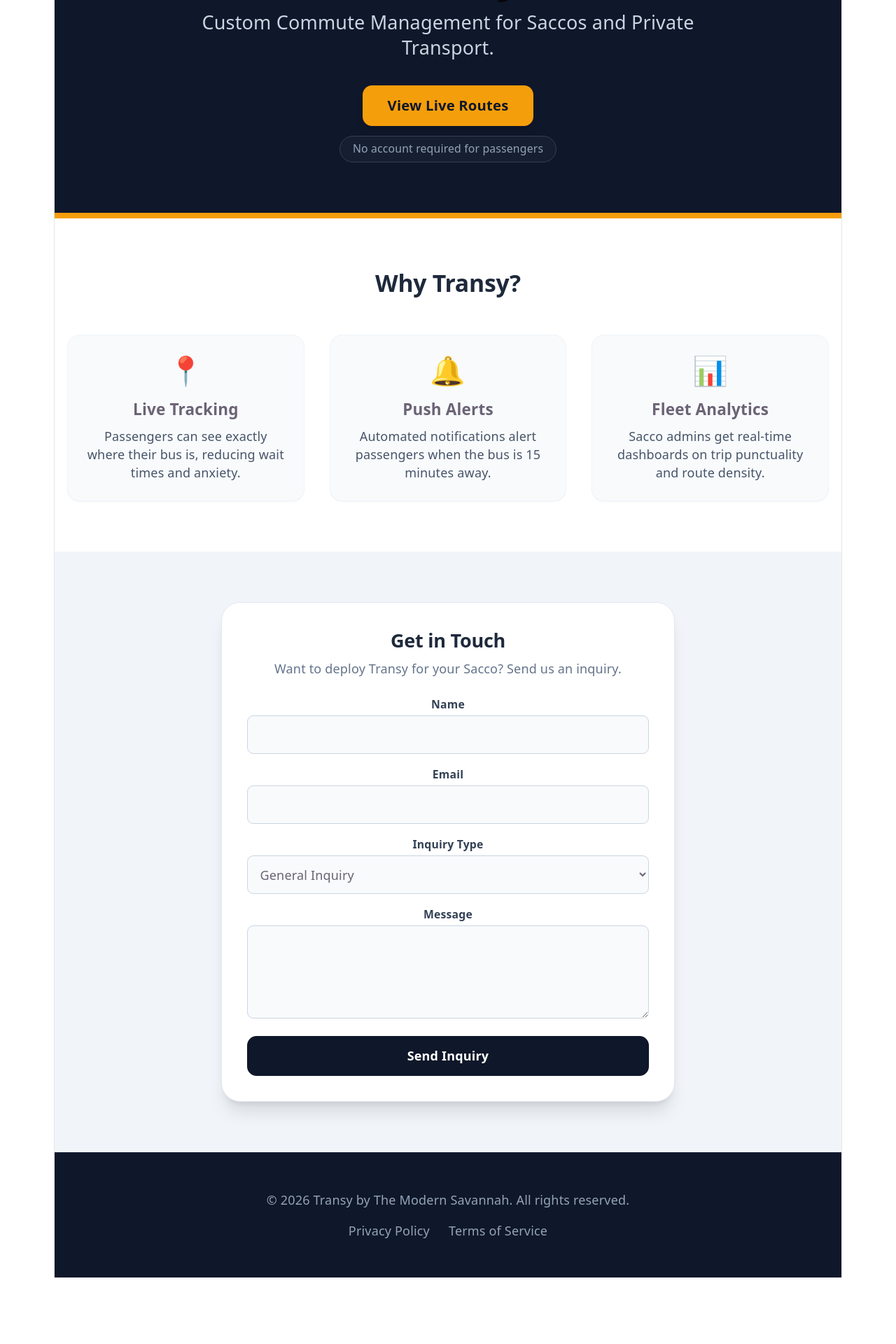
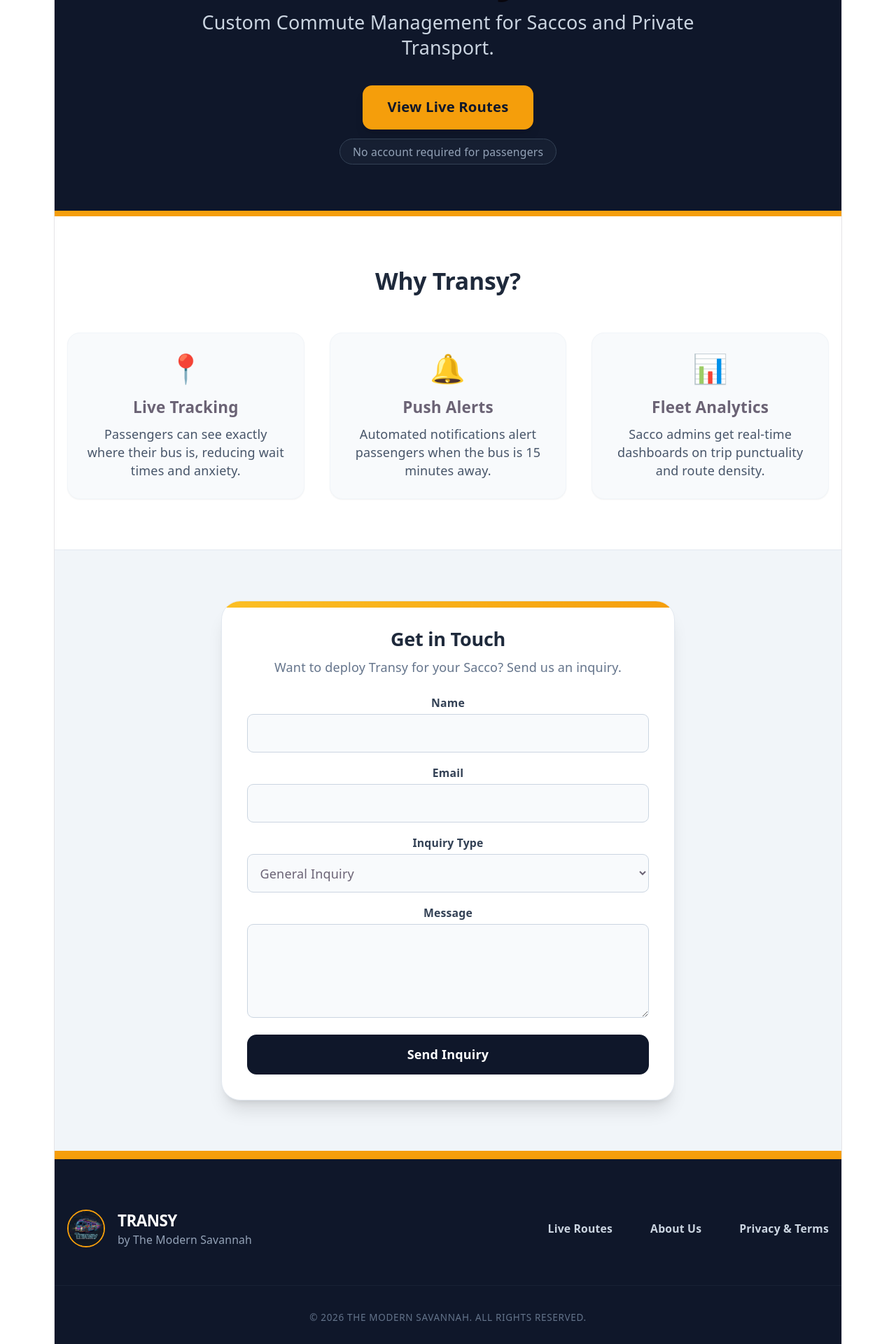
Before and after one commit to Mercy-Em-t/commuteKE, a React (Vite) app in the folder frontend/: page / in a window 1280 px wide. Shown: the part 320-2240 px from the top of the page at 70% size. Before the commit the page ends 2145 px from the top, so only its background shows below. Built offline with nearby package versions, Linux system fonts and the light colour scheme; no server answers.

Commit message:
pwa-install-prompt-and-footer-redesign

```diff
--- a/frontend/src/pages/LandingPage.jsx
+++ b/frontend/src/pages/LandingPage.jsx
@@ -1,8 +1,30 @@
-import React, { useState } from 'react';
+import React, { useState, useEffect } from 'react';
 
 function LandingPage() {
     const [formData, setFormData] = useState({ name: '', email: '', type: 'General', message: '' });
     const [status, setStatus] = useState(null); // 'sending', 'success', 'error'
+    const [deferredPrompt, setDeferredPrompt] = useState(null);
+    const [isInstallable, setIsInstallable] = useState(false);
+
+    useEffect(() => {
+        const handleBeforeInstallPrompt = (e) => {
+            e.preventDefault();
+            setDeferredPrompt(e);
+            setIsInstallable(true);
+        };
+        window.addEventListener('beforeinstallprompt', handleBeforeInstallPrompt);
+        return () => window.removeEventListener('beforeinstallprompt', handleBeforeInstallPrompt);
+    }, []);
+
+    const handleInstallClick = async () => {
+        if (!deferredPrompt) return;
+        deferredPrompt.prompt();
+        const { outcome } = await deferredPrompt.userChoice;
+        if (outcome === 'accepted') {
+            setIsInstallable(false);
+        }
+        setDeferredPrompt(null);
+    };
 
     const handleSubmit = async (e) => {
         e.preventDefault();
@@ -46,10 +68,18 @@ function LandingPage() {
                 <p className="text-xl sm:text-2xl text-slate-300 font-light max-w-2xl mx-auto">
                     Custom Commute Management for Saccos and Private Transport.
                 </p>
-                <div className="mt-8 flex flex-col items-center justify-center gap-3">
-                    <a href="/routes" onClick={(e) => navigateTo(e, '/routes')} className="bg-amber-500 text-slate-900 px-8 py-3 rounded-xl font-bold text-lg hover:bg-amber-400 transition-colors shadow-lg">
+                <div className="mt-8 flex flex-col sm:flex-row items-center justify-center gap-4">
+                    <a href="/routes" onClick={(e) => navigateTo(e, '/routes')} className="bg-amber-500 text-slate-900 px-8 py-3.5 rounded-xl font-bold text-lg hover:bg-amber-400 transition-colors shadow-lg">
                         View Live Routes
                     </a>
+                    {isInstallable && (
+                        <button onClick={handleInstallClick} className="bg-white text-slate-900 px-8 py-3.5 rounded-xl font-bold text-lg hover:bg-slate-100 transition-colors shadow-lg flex items-center gap-2">
+                            <svg className="w-6 h-6 text-sky-500" fill="none" viewBox="0 0 24 24" stroke="currentColor"><path strokeLinecap="round" strokeLinejoin="round" strokeWidth={2} d="M4 16v1a3 3 0 003 3h10a3 3 0 003-3v-1m-4-4l-4 4m0 0l-4-4m4 4V4" /></svg>
+                            Install App
+                        </button>
+                    )}
+                </div>
+                <div className="mt-4">
                     <span className="text-sm text-slate-400 font-medium bg-slate-800/50 px-4 py-1.5 rounded-full backdrop-blur-sm border border-slate-700">
                         No account required for passengers
                     </span>
@@ -79,8 +109,9 @@ function LandingPage() {
             </section>
 
             {/* Contact / Inquiry Form */}
-            <section className="bg-slate-100 py-16 px-4">
-                <div className="max-w-xl mx-auto bg-white p-8 rounded-3xl shadow-xl border border-slate-200">
+            <section className="bg-slate-100 py-16 px-4 border-t border-slate-200">
+                <div className="max-w-xl mx-auto bg-white p-8 rounded-3xl shadow-xl border border-slate-200 relative overflow-hidden">
+                    <div className="absolute top-0 left-0 w-full h-2 bg-gradient-to-r from-amber-400 to-amber-500"></div>
                     <h2 className="text-2xl font-bold text-slate-800 mb-2">Get in Touch</h2>
                     <p className="text-slate-500 mb-6">Want to deploy Transy for your Sacco? Send us an inquiry.</p>
 
@@ -92,15 +123,15 @@ function LandingPage() {
                         <form onSubmit={handleSubmit} className="space-y-4">
                             <div>
                                 <label className="block text-sm font-bold text-slate-700 mb-1">Name</label>
-                                <input required type="text" value={formData.name} onChange={e => setFormData({...formData, name: e.target.value})} className="w-full border-slate-300 rounded-lg p-3 bg-slate-50 border focus:border-sky-500 focus:ring-1 focus:ring-sky-500" />
+                                <input required type="text" value={formData.name} onChange={e => setFormData({...formData, name: e.target.value})} className="w-full border-slate-300 rounded-lg p-3 bg-slate-50 border focus:border-amber-500 focus:ring-1 focus:ring-amber-500" />
                             </div>
                             <div>
                                 <label className="block text-sm font-bold text-slate-700 mb-1">Email</label>
-                                <input required type="email" value={formData.email} onChange={e => setFormData({...formData, email: e.target.value})} className="w-full border-slate-300 rounded-lg p-3 bg-slate-50 border focus:border-sky-500 focus:ring-1 focus:ring-sky-500" />
+                                <input required type="email" value={formData.email} onChange={e => setFormData({...formData, email: e.target.value})} className="w-full border-slate-300 rounded-lg p-3 bg-slate-50 border focus:border-amber-500 focus:ring-1 focus:ring-amber-500" />
                             </div>
                             <div>
                                 <label className="block text-sm font-bold text-slate-700 mb-1">Inquiry Type</label>
-                                <select value={formData.type} onChange={e => setFormData({...formData, type: e.target.value})} className="w-full border-slate-300 rounded-lg p-3 bg-slate-50 border focus:border-sky-500 focus:ring-1 focus:ring-sky-500">
+                                <select value={formData.type} onChange={e => setFormData({...formData, type: e.target.value})} className="w-full border-slate-300 rounded-lg p-3 bg-slate-50 border focus:border-amber-500 focus:ring-1 focus:ring-amber-500">
                                     <option>General Inquiry</option>
                                     <option>Sacco Partnership</option>
                                     <option>Ad Placements</option>
@@ -110,7 +141,7 @@ function LandingPage() {
                             </div>
                             <div>
                                 <label className="block text-sm font-bold text-slate-700 mb-1">Message</label>
-                                <textarea required rows="4" value={formData.message} onChange={e => setFormData({...formData, message: e.target.value})} className="w-full border-slate-300 rounded-lg p-3 bg-slate-50 border focus:border-sky-500 focus:ring-1 focus:ring-sky-500"></textarea>
+                                <textarea required rows="4" value={formData.message} onChange={e => setFormData({...formData, message: e.target.value})} className="w-full border-slate-300 rounded-lg p-3 bg-slate-50 border focus:border-amber-500 focus:ring-1 focus:ring-amber-500"></textarea>
                             </div>
 
                             {status === 'error' && <p className="text-red-500 text-sm font-semibold">Failed to send message. Please try again.</p>}
@@ -122,12 +153,31 @@ function LandingPage() {
                     )}
                 </div>
             </section>
-        {/* Footer */}
-            <footer className="bg-slate-900 text-slate-400 py-12 text-center border-t border-slate-800">
-                <p>&copy; {new Date().getFullYear()} Transy by The Modern Savannah. All rights reserved.</p>
-                <div className="mt-4 flex justify-center gap-6">
-                    <a href="#" className="hover:text-amber-500 transition-colors">Privacy Policy</a>
-                    <a href="#" className="hover:text-amber-500 transition-colors">Terms of Service</a>
+
+            {/* Footer */}
+            <footer className="bg-slate-900 pt-16 pb-8 border-t-[12px] border-amber-500">
+                <div className="max-w-6xl mx-auto px-4 flex flex-col md:flex-row justify-between items-center gap-8 text-center md:text-left">
+                    <div className="flex items-center gap-4">
+                        <img src="/transy_logo.jpg" alt="Transy" className="w-12 h-12 rounded-full border-2 border-amber-500" />
+                        <div>
+                            <h3 className="text-white font-black text-xl tracking-tight">TRANSY</h3>
+                            <p className="text-slate-400 text-sm font-medium">by The Modern Savannah</p>
+                        </div>
+                    </div>
+
+                    <div className="flex flex-col sm:flex-row gap-6 sm:gap-12 text-sm font-semibold text-slate-300">
+                        <a href="/routes" onClick={(e) => navigateTo(e, '/routes')} className="hover:text-amber-500 transition-colors">Live Routes</a>
+                        <a href="https://tmsavannah.com" target="_blank" rel="noreferrer" className="hover:text-amber-500 transition-colors">About Us</a>
+                        <a href="#" className="hover:text-amber-500 transition-colors">Privacy & Terms</a>
+                        {isInstallable && (
+                            <button onClick={handleInstallClick} className="text-amber-500 hover:text-amber-400 transition-colors">
+                                Install PWA App
+                            </button>
+                        )}
+                    </div>
+                </div>
+                <div className="max-w-6xl mx-auto px-4 mt-12 pt-8 border-t border-slate-800/60 text-center">
+                    <p className="text-slate-500 text-xs font-medium uppercase tracking-wider">&copy; {new Date().getFullYear()} The Modern Savannah. All rights reserved.</p>
                 </div>
             </footer>
         </div>
```
